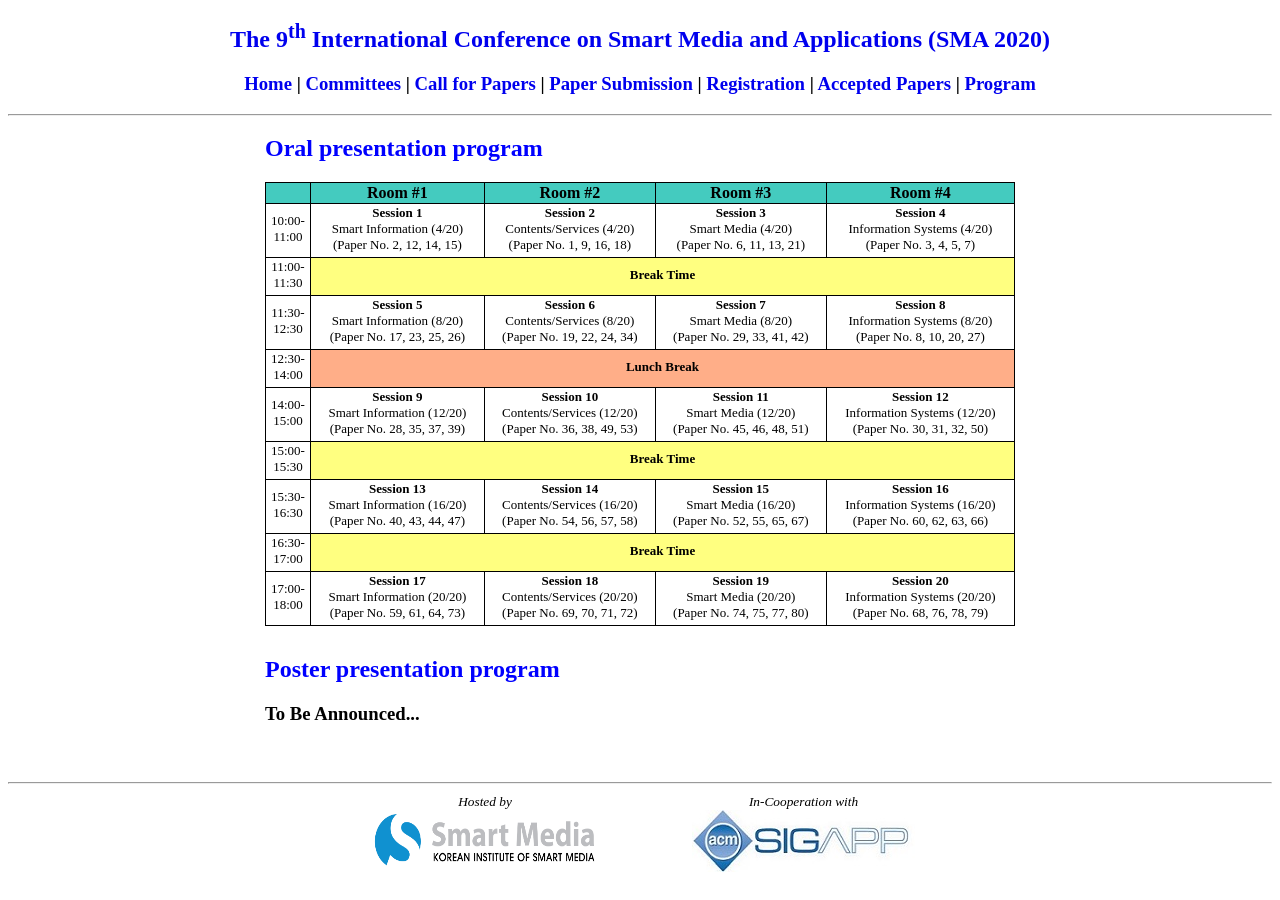
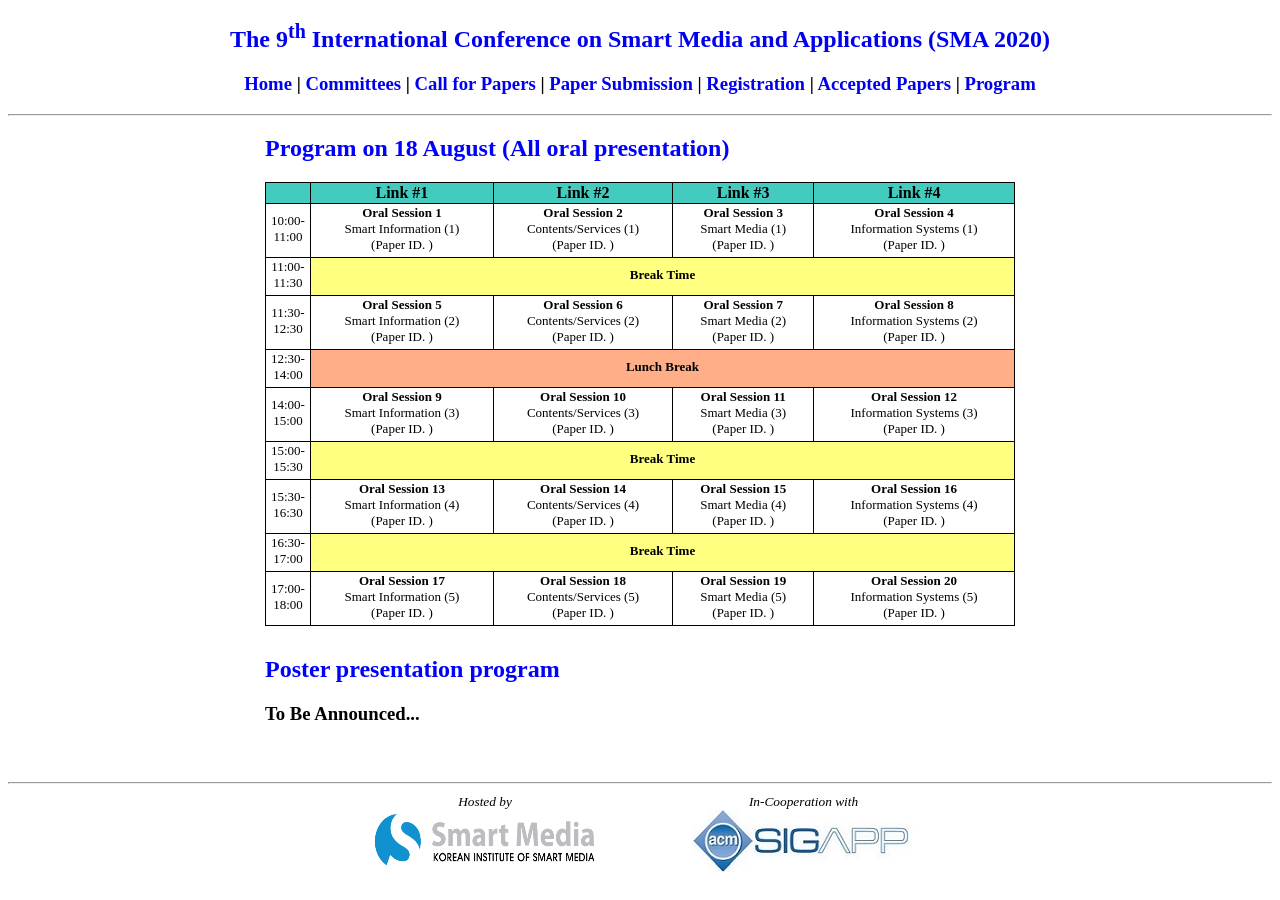
Before and after one commit to icea-conf/sma-2020.github.io, a Jekyll site: the page built from program/index.html, in a window 1280 px wide. Built offline with Jekyll 4.4.1, drawn with Linux system fonts in a browser that asks for light colours.

Commit message:
Update index.html

```diff
--- a/program/index.html
+++ b/program/index.html
@@ -5,7 +5,7 @@ title: SMA 2020
 <div class="container">
      <div class="content">
           <div>
-               <h2 style="color:#0000FF">Oral presentation program</h2>
+               <h2 style="color:#0000FF">Program on 18 August (All oral presentation)</h2>
                <center>
                <table class="tlayout2" cellspacing="0">
                     <tbody style="text-align: center">
@@ -13,16 +13,16 @@ title: SMA 2020
                               <td class="theader" width="6%">
                               </td>
                               <td class="theader">
-                                   <b>Room #1</b>
+                                   <b>Link #1</b>
                               </td>
                               <td class="theader">
-                                   <b>Room #2</b>
+                                   <b>Link #2</b>
                               </td>
                               <td class="theader">
-                                   <b>Room #3</b>
+                                   <b>Link #3</b>
                               </td>
                               <td class="theader">
-                                   <b>Room #4</b>
+                                   <b>Link #4</b>
                               </td>
                          </tr>
                          <tr>
@@ -30,24 +30,24 @@ title: SMA 2020
                                    10:00-11:00
                               </td>
                               <td class="tcontent3">
-                                   <b>Session 1</b><br>
-                                   Smart Information (4/20)<br>
-                                   (Paper No. 2, 12, 14, 15)
+                                   <b>Oral Session 1</b><br>
+                                   Smart Information (1)<br>
+                                   (Paper ID. )
                               </td>
                               <td class="tcontent3">
-                                   <b>Session 2</b><br>
-                                   Contents/Services (4/20)<br>
-                                   (Paper No. 1, 9, 16, 18)
+                                   <b>Oral Session 2</b><br>
+                                   Contents/Services (1)<br>
+                                   (Paper ID. )
                               </td>
                               <td class="tcontent3">
-                                   <b>Session 3</b><br>
-                                   Smart Media (4/20)<br>
-                                   (Paper No. 6, 11, 13, 21)
+                                   <b>Oral Session 3</b><br>
+                                   Smart Media (1)<br>
+                                   (Paper ID. )
                               </td>
                               <td class="tcontent3">
-                                   <b>Session 4</b><br>
-                                   Information Systems (4/20)<br>
-                                   (Paper No. 3, 4, 5, 7)
+                                   <b>Oral Session 4</b><br>
+                                   Information Systems (1)<br>
+                                   (Paper ID. )
                               </td>
                          </tr>
                          <tr>
@@ -63,24 +63,24 @@ title: SMA 2020
                                    11:30-12:30
                               </td>
                               <td class="tcontent3">
-                                   <b>Session 5</b><br>
-                                   Smart Information (8/20)<br>
-                                   (Paper No. 17, 23, 25, 26)
+                                   <b>Oral Session 5</b><br>
+                                   Smart Information (2)<br>
+                                   (Paper ID. )
                               </td>
                               <td class="tcontent3">
-                                   <b>Session 6</b><br>
-                                   Contents/Services (8/20)<br>
-                                   (Paper No. 19, 22, 24, 34)
+                                   <b>Oral Session 6</b><br>
+                                   Contents/Services (2)<br>
+                                   (Paper ID. )
                               </td>
                               <td class="tcontent3">
-                                   <b>Session 7</b><br>
-                                   Smart Media (8/20)<br>
-                                   (Paper No. 29, 33, 41, 42)
+                                   <b>Oral Session 7</b><br>
+                                   Smart Media (2)<br>
+                                   (Paper ID. )
                               </td>
                               <td class="tcontent3">
-                                   <b>Session 8</b><br>
-                                   Information Systems (8/20)<br>
-                                   (Paper No. 8, 10, 20, 27)
+                                   <b>Oral Session 8</b><br>
+                                   Information Systems (2)<br>
+                                   (Paper ID. )
                               </td>
                          </tr>
                          <tr>
@@ -96,24 +96,24 @@ title: SMA 2020
                                    14:00-15:00
                               </td>
                               <td class="tcontent3">
-                                   <b>Session 9</b><br>
-                                   Smart Information (12/20)<br>
-                                   (Paper No. 28, 35, 37, 39)
+                                   <b>Oral Session 9</b><br>
+                                   Smart Information (3)<br>
+                                   (Paper ID. )
                               </td>
                               <td class="tcontent3">
-                                   <b>Session 10</b><br>
-                                   Contents/Services (12/20)<br>
-                                   (Paper No. 36, 38, 49, 53)
+                                   <b>Oral Session 10</b><br>
+                                   Contents/Services (3)<br>
+                                   (Paper ID. )
                               </td>
                               <td class="tcontent3">
-                                   <b>Session 11</b><br>
-                                   Smart Media (12/20)<br>
-                                   (Paper No. 45, 46, 48, 51)
+                                   <b>Oral Session 11</b><br>
+                                   Smart Media (3)<br>
+                                   (Paper ID. )
                               </td>
                               <td class="tcontent3">
-                                   <b>Session 12</b><br>
-                                   Information Systems (12/20)<br>
-                                   (Paper No. 30, 31, 32, 50)
+                                   <b>Oral Session 12</b><br>
+                                   Information Systems (3)<br>
+                                   (Paper ID. )
                               </td>
                          </tr>
                          <tr>
@@ -129,24 +129,24 @@ title: SMA 2020
                                    15:30-16:30
                               </td>
                               <td class="tcontent3">
-                                   <b>Session 13</b><br>
-                                   Smart Information (16/20)<br>
-                                   (Paper No. 40, 43, 44, 47)
+                                   <b>Oral Session 13</b><br>
+                                   Smart Information (4)<br>
+                                   (Paper ID. )
                               </td>
                               <td class="tcontent3">
-                                   <b>Session 14</b><br>
-                                   Contents/Services (16/20)<br>
-                                   (Paper No. 54, 56, 57, 58)
+                                   <b>Oral Session 14</b><br>
+                                   Contents/Services (4)<br>
+                                   (Paper ID. )
                               </td>
                               <td class="tcontent3">
-                                   <b>Session 15</b><br>
-                                   Smart Media (16/20)<br>
-                                   (Paper No. 52, 55, 65, 67)
+                                   <b>Oral Session 15</b><br>
+                                   Smart Media (4)<br>
+                                   (Paper ID. )
                               </td>
                               <td class="tcontent3">
-                                   <b>Session 16</b><br>
-                                   Information Systems (16/20)<br>
-                                   (Paper No. 60, 62, 63, 66)
+                                   <b>Oral Session 16</b><br>
+                                   Information Systems (4)<br>
+                                   (Paper ID. )
                               </td>
                          </tr>
                          <tr>
@@ -162,24 +162,24 @@ title: SMA 2020
                                    17:00-18:00
                               </td>
                               <td class="tcontent3">
-                                   <b>Session 17</b><br>
-                                   Smart Information (20/20)<br>
-                                   (Paper No. 59, 61, 64, 73)
+                                   <b>Oral Session 17</b><br>
+                                   Smart Information (5)<br>
+                                   (Paper ID. )
                               </td>
                               <td class="tcontent3">
-                                   <b>Session 18</b><br>
-                                   Contents/Services (20/20)<br>
-                                   (Paper No. 69, 70, 71, 72)
+                                   <b>Oral Session 18</b><br>
+                                   Contents/Services (5)<br>
+                                   (Paper ID. )
                               </td>
                               <td class="tcontent3">
-                                   <b>Session 19</b><br>
-                                   Smart Media (20/20)<br>
-                                   (Paper No. 74, 75, 77, 80)
+                                   <b>Oral Session 19</b><br>
+                                   Smart Media (5)<br>
+                                   (Paper ID. )
                               </td>
                               <td class="tcontent3">
-                                   <b>Session 20</b><br>
-                                   Information Systems (20/20)<br>
-                                   (Paper No. 68, 76, 78, 79)
+                                   <b>Oral Session 20</b><br>
+                                   Information Systems (5)<br>
+                                   (Paper ID. )
                               </td>
                          </tr>
                     </tbody>
```
